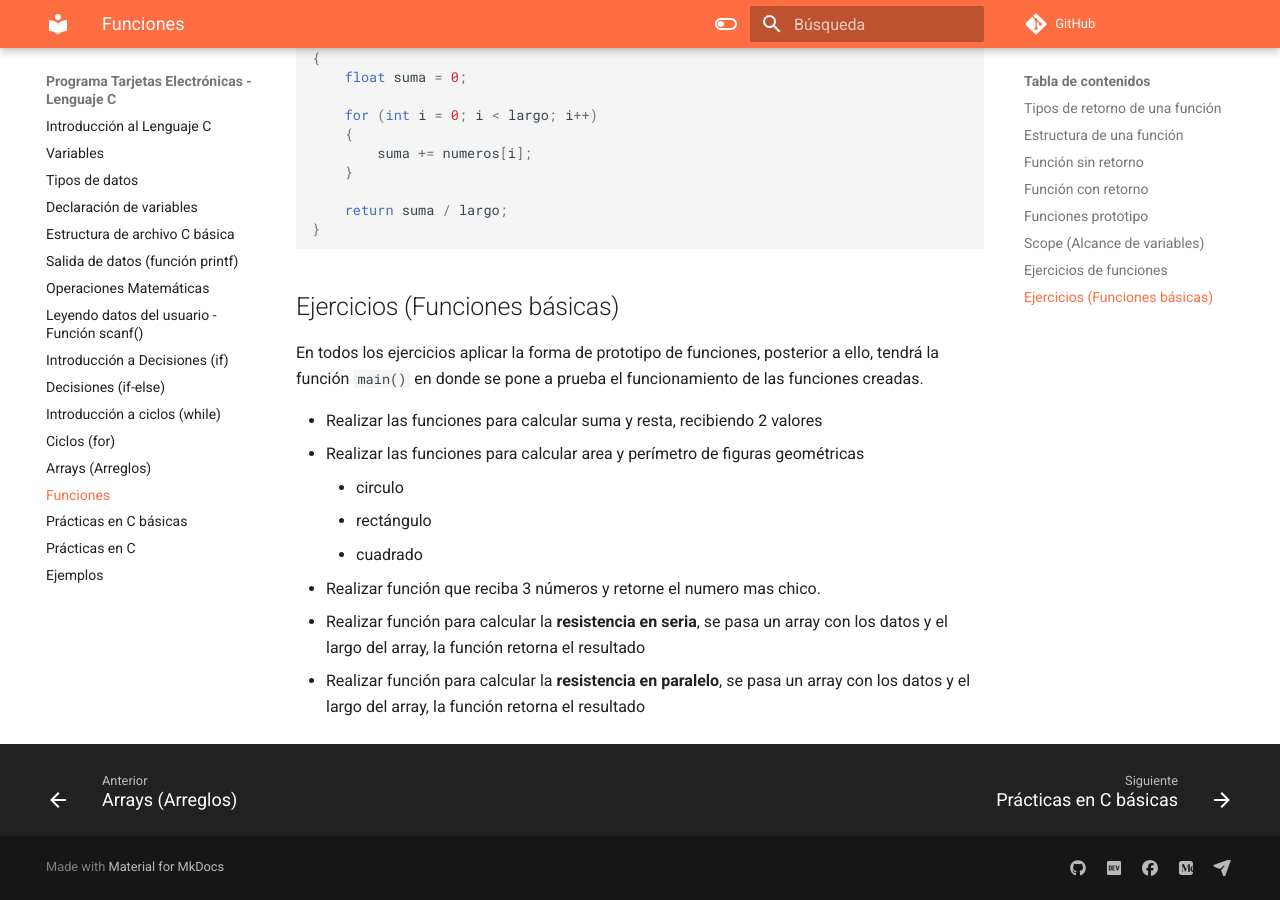
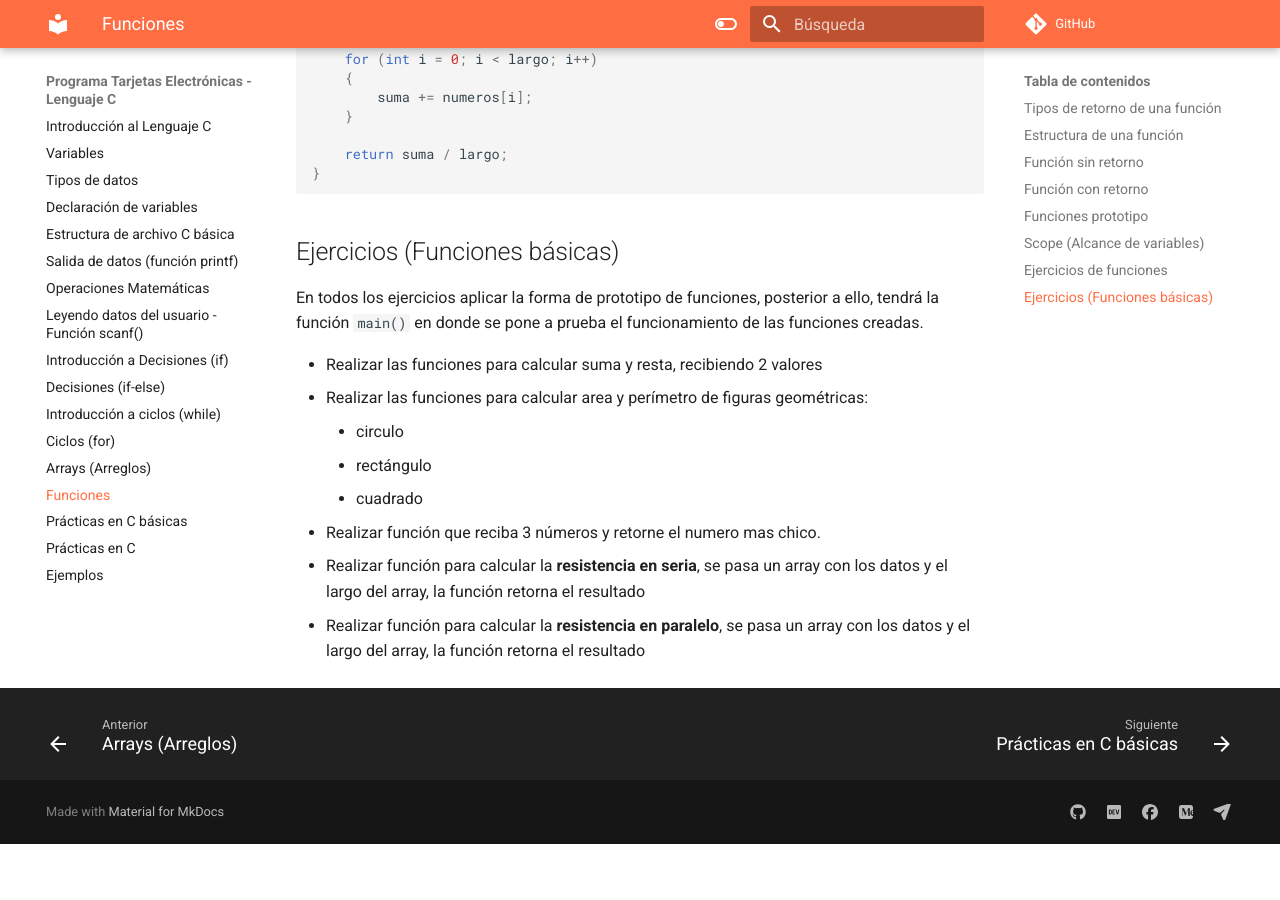
Before and after one commit to jalmx/lenguaje-c, an MkDocs documentation site: the page built from docs/13_funciones.md, in a window 1280 px wide and 900 px high, scrolled down 7230 px. Built offline with MkDocs 1.6.1 and Material for MkDocs 9.7.7, drawn with Linux system fonts in a browser that asks for light colours; comment, search, counter and statistics services are not loaded; after the commit the page ends 8074 px from its top, so only the background shows below that; some of the changed text lies outside the part shown.

Commit message:
fix: functions

```diff
--- a/docs/13_funciones.md
+++ b/docs/13_funciones.md
@@ -106,7 +106,7 @@
 
 void saludo(void)
 {
-    printf("Hola :D !!!");
+    printf("Hola :D !!!\n");
 }
 
 int main(void)
@@ -288,7 +288,7 @@
 En todos los ejercicios aplicar la forma de prototipo de funciones, posterior a ello, tendrá la función `main()` en donde se pone a prueba el funcionamiento de las funciones creadas.
 
 - Realizar las funciones para calcular suma y resta, recibiendo 2 valores
-- Realizar las funciones para calcular area y perímetro de figuras geométricas
+- Realizar las funciones para calcular area y perímetro de figuras geométricas:
     - circulo
     - rectángulo
     - cuadrado
```
Also changed, not shown: other parts of docs/13_funciones.md (+1 -1 lines), docs/assets/estructura_funcion.png, docs/assets/estructura_funcion_prototipo.png, docs/assets/estructura_funcion_return.png, docs/assets/src/estructura_funcion.svg, docs/assets/src/estructura_funcion_prototipo.svg, docs/assets/src/estructura_funcion_return.svg.
